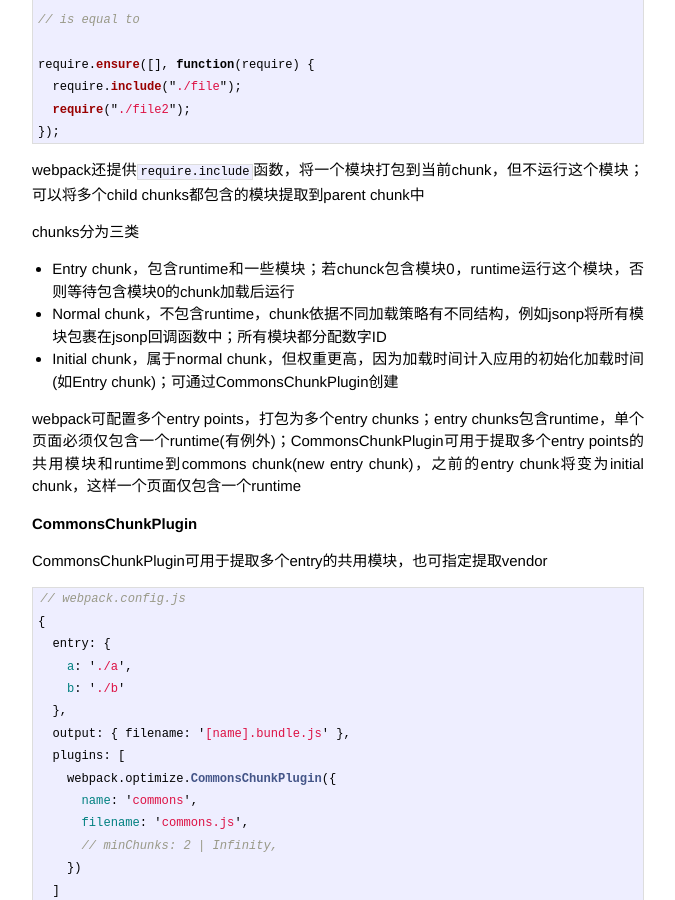
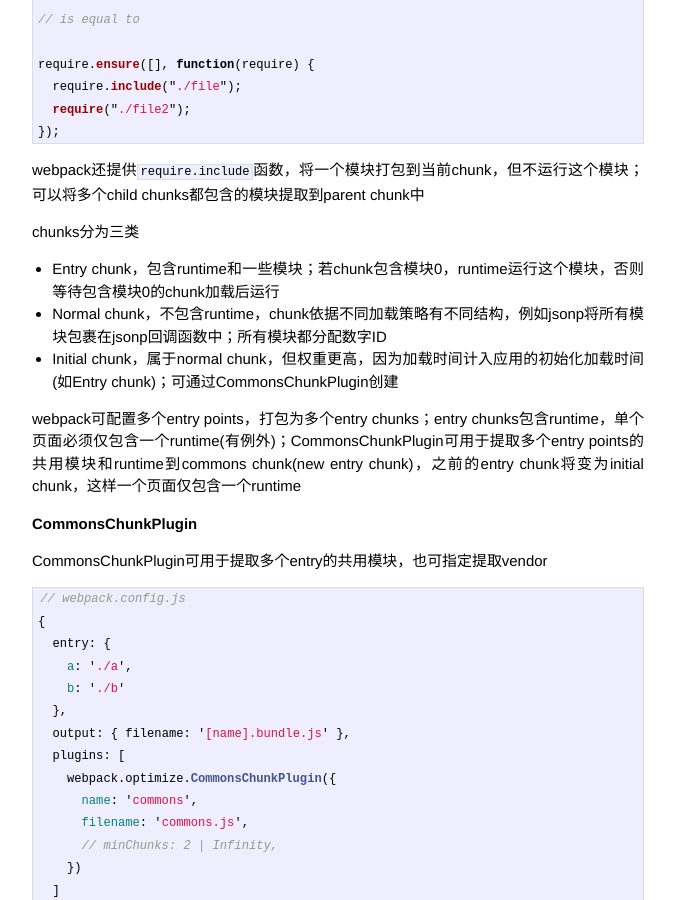
Before and after one commit to zp25/zp25.github.io, a Jekyll site: the page built from _posts/工具/2016-10-02-webpack-code-splitting.md, in a window 1280 px wide and 900 px high, scrolled down 1306 px. Shown: the whole window, without its empty margins (302-977 px from the left). Built offline with Jekyll 4.4.1, drawn with Linux system fonts in a browser that asks for light colours.

Commit message:
fix: 拼写错误

```diff
--- a/_posts/工具/2016-10-02-webpack-code-splitting.md
+++ b/_posts/工具/2016-10-02-webpack-code-splitting.md
@@ -68,7 +68,7 @@
 
 chunks分为三类
 
-+ Entry chunk，包含runtime和一些模块；若chunck包含模块0，runtime运行这个模块，否则等待包含模块0的chunk加载后运行
++ Entry chunk，包含runtime和一些模块；若chunk包含模块0，runtime运行这个模块，否则等待包含模块0的chunk加载后运行
 + Normal chunk，不包含runtime，chunk依据不同加载策略有不同结构，例如jsonp将所有模块包裹在jsonp回调函数中；所有模块都分配数字ID
 + Initial chunk，属于normal chunk，但权重更高，因为加载时间计入应用的初始化加载时间(如Entry chunk)；可通过CommonsChunkPlugin创建
 
```
